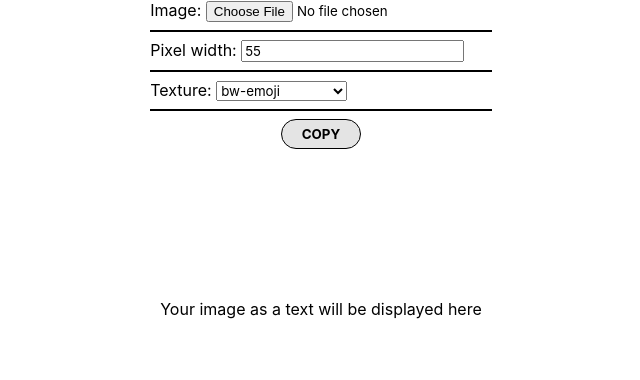
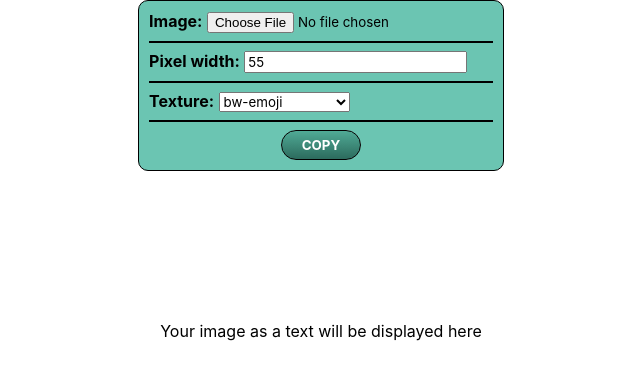
Before and after one commit to Amantini1997/Img2Text, a plain HTML site: page index.html in a window 1280 px wide. Shown: the whole page, without its empty margins (319-959 px from the left). Drawn offline with Linux system fonts and the light colour scheme.

Commit message:
Change colours

```diff
--- a/index.css
+++ b/index.css
@@ -14,6 +14,10 @@ body {
     margin: auto;
 }
 
+button {
+    cursor: pointer;
+}
+
 #jumbo-ctn {
     /* padding: 10px; */
     width: 100vw;
@@ -27,16 +31,24 @@ body {
 /*========PANEL========*/
 
 #panel {
+    background-color: rgb(107, 197, 178);
     display: flex;
     flex-direction: column;
     justify-content: center;
     align-items: center;
+    border-radius: 10px;
+    padding: 10px;
+    border: solid 1px black;
 }
 
 #panel > div {
     flex-direction: row;
     justify-content: center;
     width: 100%;
+}
+
+#panel > div > label {
+    font-weight: bold;
 }
 
 #panel > button {
@@ -47,12 +59,12 @@ body {
     height: 30px;
     border: solid 1px black;
     outline: none;
-    background-color: rgb(228, 228, 228);
-    transition: all .3s;
+    color: White;
+    background-image: linear-gradient(rgb(80, 170, 150), rgb(44, 107, 93));
 }
 
 #panel > button:active {
-    background-color: rgb(155, 155, 155);
+    background-image: linear-gradient(rgb(80, 170, 150), rgb(44, 107, 93));
 }
 
 @media only screen and (max-width: 700px) {
```
